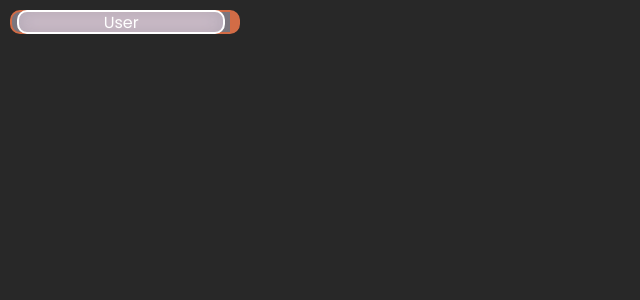
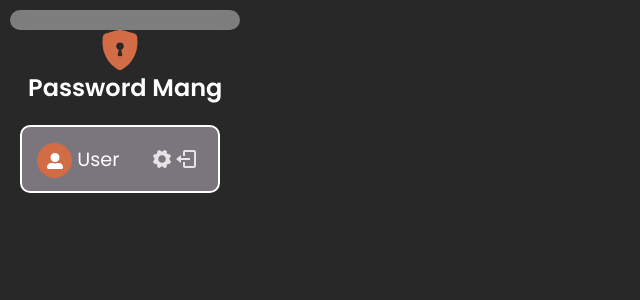
Before and after one commit to 404-Runtime-Terror/Password-Manager-Frontend, a Next.js app: page /components/Navbar in a window 1280 px wide. Shown: the top 300 px of the page, without its empty margins (0-640 px from the left). Built offline with nearby package versions, Linux system fonts and the light colour scheme.

Commit message:
fix background

```diff
--- a/pages/components/Navbar/index.jsx
+++ b/pages/components/Navbar/index.jsx
@@ -10,15 +10,18 @@ import { FaLayerGroup } from "react-icons/fa";
 import { FaArchive } from "react-icons/fa";
 import { AiFillDelete } from "react-icons/ai";
 import { BiLogOut } from "react-icons/bi";
+import { FaUserAlt } from "react-icons/fa";
+import { IoIosSettings } from "react-icons/io";
+import { BsFillShieldLockFill } from "react-icons/bs";
 
 const Navbar = () => {
   return (
     <>
       <nav className={style.Navbar_Wrapper}>
-        {/* <div className={style.Logo}>
+        <div className={style.Logo}>
           <BsFillShieldLockFill className={style.Logo_icon} />
           <span>Password Mang</span>
-        </div> */}
+        </div>
 
         <ul className={style.Navbar_Menu}>
           <li>
@@ -60,9 +63,20 @@ const Navbar = () => {
         </ul>
 
         <div className={style.user}>
-          User
+          <div className={style.user_info}>
+            <span>
+              <FaUserAlt size={"1rem"} />
+            </span>{" "}
+            <span>User</span>
+          </div>
+          <div className={style.user_options}>
+            <IoIosSettings
+              size={"1.5rem"}
+              className={`${style.settings} ${style.user_options_icons}`}
+            />
             <BiLogOut
-            size={"2rem"}
+              size={"1.5rem"}
+              className={` ${style.user_options_icons}`}
               onClick={() => {
                 Router.push({
                   pathname: "/",
@@ -70,6 +84,7 @@ const Navbar = () => {
               }}
             />
           </div>
+        </div>
       </nav>
     </>
   );
--- a/pages/components/Navbar/style.module.css
+++ b/pages/components/Navbar/style.module.css
@@ -1,9 +1,9 @@
 .Navbar_Wrapper {
   position: fixed;
-  background-color: rgba(247, 236, 255, 0.4);
+  background-color: rgba(255, 255, 255, 0.4);
   backdrop-filter: blur(10px);
   color: var(--textcolor);
-  padding: 10px 0px;
+  padding: 10px;
   padding-left: 10px;
   margin: 10px;
   display: flex;
@@ -13,11 +13,9 @@
   top: 0;
   left: 0;
   width: 18%;
-  height: 85%;
+  height: 95%;
   border-radius: var(--border-radius);
   z-index: 100;
-  border: 2px solid var(--primary-color);
-  border-right: solid 10px var(--primary-color);
 }
 
 .Logo {
@@ -45,7 +43,7 @@
 .Navbar_Menu {
   display: flex;
   flex-direction: column;
-  justify-content: space-between;
+  justify-content: center;
   align-items: center;
   height: 85%;
   width: 100%;
@@ -58,22 +56,25 @@
   justify-content: flex-start;
   align-items: center;
   width: 100%;
-  margin: 10px 0;
+  margin: 8px 0;
   text-transform: capitalize;
   font-size: 1.2rem;
   cursor: pointer;
   padding: 5px 10px;
-  border-radius: 5px 0 0 5px;
-  transition: 0.2s ease-in-out;
+  border-radius: 5px;
+  transition: all 0.2s ease-in-out;
+  color: rgba(255, 255, 255, 0.8);
 }
 
 .Navbar_Menu li:hover {
-  background-color: var(--primary-color);
+  background-color: rgb(var(--primary-color-rgb), 0.7);
+  color: rgba(255, 255, 255, 1);
 }
 
 .Navbar_Menu li:active {
-  background-color: var(--primary-color-darker);
+  background-color: var(--primary-color);
   outline: none;
+  color: rgba(255, 255, 255, 1);
 }
 
 .Navbar_Menu li span {
@@ -85,18 +86,65 @@
 }
 
 .user {
-  position: absolute;
-  bottom: -12%;
   display: flex;
-  flex-direction: column;
-  justify-content: center;
+  flex-direction: row;
+  justify-content: space-between;
   align-items: center;
   width: 95%;
-  height: 25%;
-  padding: 10px 0;
+  padding: 10px;
   margin-right: 10px;
   border-radius: var(--border-radius);
   background-color: rgba(247, 236, 255, 0.4);
   backdrop-filter: blur(10px);
   border: solid 2px white;
 }
+
+.user_info {
+  display: flex;
+  flex-direction: row;
+  justify-content: center;
+  align-items: center;
+  width: fit-content;
+}
+
+.user_info span {
+  margin-left: 5px;
+  font-size: 1.2rem;
+}
+.user_info span:first-child {
+  display: flex;
+  justify-content: center;
+  align-items: center;
+  width: 35px;
+  height: 35px;
+  border-radius: 50%;
+  background-color: var(--primary-color);
+  margin-bottom: -3px;
+  padding: 5px;
+}
+
+.user_options {
+  display: flex;
+  justify-content: space-between;
+  align-items: center;
+  height: 100%;
+  padding: 10px;
+}
+
+.user_options_icons {
+  opacity: 0.8;
+  cursor: pointer;
+  transition: 0.2s ease-in-out;
+}
+
+.user_options_icons:is(:active, :focus, :hover) {
+  opacity: 1;
+}
+
+.settings {
+  transition: all 0.3s ease-in-out;
+}
+
+.settings:is(:active, :focus) {
+  transform: rotate(90deg);
+}
```
Lines whose indentation alone changed are shown as unchanged.
